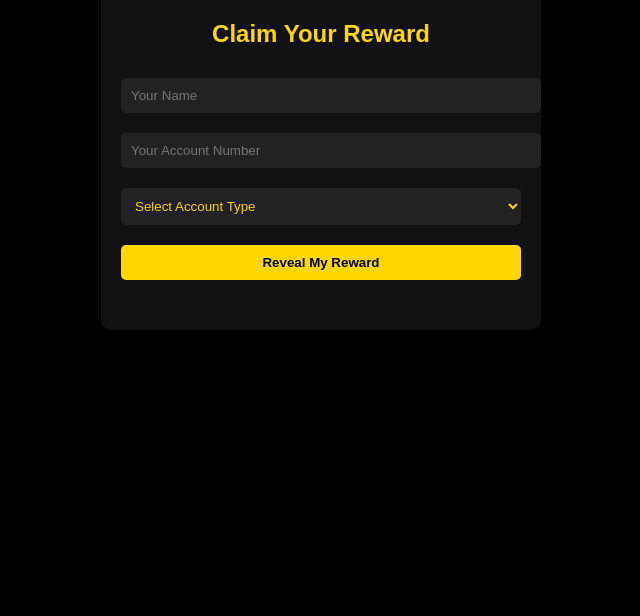
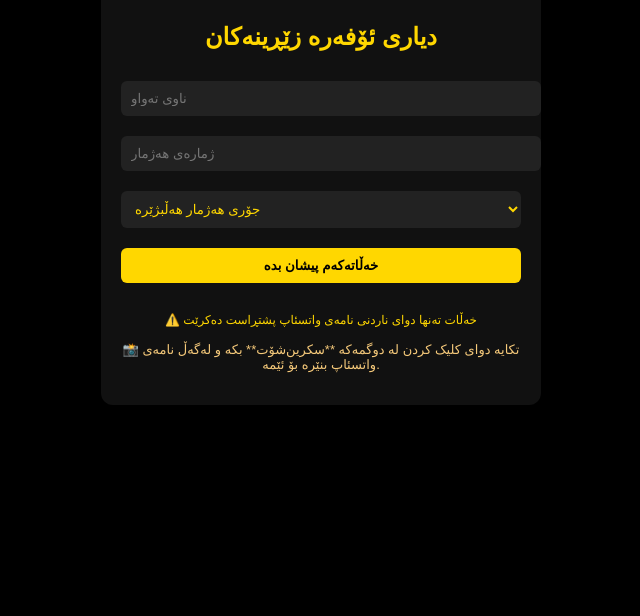
Before and after one commit to marketing682/Investment-Spot-Golden-Reward, a plain HTML site: page index.html in a window 1280 px wide. Shown: the part 184-800 px from the top of the page, without its empty margins (319-959 px from the left). Drawn offline with Linux system fonts and the light colour scheme.

Commit message:
index.html

```diff
--- a/index.html
+++ b/index.html
@@ -1,34 +1,91 @@
 <!DOCTYPE html>
-<html lang="en">
+<html lang="ku">
 <head>
 <meta charset="UTF-8">
 <meta name="viewport" content="width=device-width, initial-scale=1.0">
-<title>Investment Spot Reward</title>
+<title>Investment Spot – خەڵات</title>
+
 <style>
-  body { font-family: Arial; background: #000; color: gold; padding: 20px; }
-  .container { max-width: 400px; margin: auto; background: #111; padding: 20px; border-radius: 10px; text-align: center; }
-  img { max-width: 150px; margin-bottom: 20px; }
-  input, select, button { width: 100%; padding: 10px; margin: 10px 0; border-radius: 5px; border: none; }
-  input, select { background: #222; color: gold; }
-  button { background: gold; color: black; font-weight: bold; cursor: pointer; }
-  button:disabled { background: #555; cursor: not-allowed; }
-  .result { margin-top: 20px; font-weight: bold; }
+  body {
+    font-family: Arial, sans-serif;
+    background: #000;
+    color: gold;
+    padding: 20px;
+  }
+  .container {
+    max-width: 400px;
+    margin: auto;
+    background: #111;
+    padding: 20px;
+    border-radius: 12px;
+    text-align: center;
+  }
+  img {
+    max-width: 160px;
+    margin-bottom: 15px;
+  }
+  input, select, button {
+    width: 100%;
+    padding: 10px;
+    margin: 10px 0;
+    border-radius: 6px;
+    border: none;
+  }
+  input, select {
+    background: #222;
+    color: gold;
+  }
+  button {
+    background: gold;
+    color: black;
+    font-weight: bold;
+    cursor: pointer;
+  }
+  button:disabled {
+    background: #555;
+    cursor: not-allowed;
+  }
+  .result {
+    margin-top: 20px;
+    font-weight: bold;
+  }
 </style>
 </head>
+
 <body>
 <div class="container">
-  <img src="https://www.investment-spot.com/logo.png" alt="Investment Spot Logo">
-  <h2>Claim Your Reward</h2>
-  <input type="text" id="name" placeholder="Your Name" required>
-  <input type="text" id="accountNumber" placeholder="Your Account Number" required>
+
+  <!-- LOGO -->
+  <img src="https://investment-spot.com/wp-content/uploads/2025/07/Untitled-design-6.png" alt="Investment Spot Logo">
+
+
+  <h2>دیاری ئۆفەرە زێڕینەکان</h2>
+
+  <input type="text" id="name" placeholder="ناوی تەواو" required>
+
+  <input type="text" id="accountNumber" placeholder="ژمارەی هەژمار" required>
+
   <select id="accountType">
-    <option value="">Select Account Type</option>
+    <option value="">جۆری هەژمار هەڵبژێرە</option>
     <option value="nano">Nano</option>
     <option value="prime">Prime</option>
     <option value="pro">Pro</option>
   </select>
-  <button id="revealBtn" onclick="revealReward()">Reveal My Reward</button>
+
+  <button id="revealBtn" onclick="revealReward()">
+    خەڵاتەکەم پیشان بدە
+  </button>
+
   <div class="result" id="result"></div>
+
+  <p style="font-size:12px; margin-top:15px;">
+    ⚠️ خەڵات تەنها دوای ناردنی نامەی واتسئاپ پشتڕاست دەکرێت
+  </p>
+<p style="font-size:13px; margin-top:15px; color:#f5c97a;">
+  📸 تکایە دوای کلیک کردن لە دوگمەکە
+  **سکرین‌شۆت** بکە و لەگەڵ نامەی واتسئاپ بنێرە بۆ ئێمە.
+</p>
+
 </div>
 
 <script>
@@ -37,41 +94,60 @@ function revealReward() {
   const accountNum = document.getElementById('accountNumber').value.trim();
   const account = document.getElementById('accountType').value;
 
-  if(!name || !accountNum || !account){
-    alert("Please fill all fields!");
+  if (!name || !accountNum || !account) {
+    alert("تکایە هەموو خانەکان پڕ بکەوە");
     return;
   }
 
-  // Check if this account number already claimed
-  if(localStorage.getItem(accountNum)){
-    alert("This account number has already claimed a reward.");
+  // one-time only per account number
+  if (localStorage.getItem(accountNum)) {
+    alert("ئەم ژمارەی هەژمارە پێشتر خەڵاتی وەرگرتووە");
     return;
   }
 
   const rewards = {
-    nano: ["$10 Cash Gift", "VIP Support Access – 1 Month", "Free Risk Management Toolkit (PDF)", "Exclusive Seminar / Webinar Seat"],
-    prime: ["$25 Cash Gift", "15% Cashback (1 Month)", "VIP Support Access – 1 Month", "Free Risk Management Toolkit (PDF)", "Exclusive Seminar / Webinar Seat"],
-    pro: ["$50 Cash Gift", "10% Cashback (1 Month)", "VIP Support Access – 1 Month", "Free Risk Management Toolkit (PDF)", "Exclusive Seminar / Webinar Seat"]
+    nano: [
+      "$10 Cash Gift",
+      "VIP Support – 1 مانگ",
+      "Free Risk Management PDF",
+      "بەشداریکردن لە سیمینار / وێبینار"
+    ],
+    prime: [
+      "$25 Cash Gift",
+      "15% Cashback – 1 مانگ",
+      "VIP Support – 1 مانگ",
+      "Free Risk Management PDF",
+      "بەشداریکردن لە سیمینار / وێبینار"
+    ],
+    pro: [
+      "$50 Cash Gift",
+      "10% Cashback – 1 مانگ",
+      "VIP Support – 1 مانگ",
+      "Free Risk Management PDF",
+      "بەشداریکردن لە سیمینار / وێبینار"
+    ]
   };
 
-  const accountRewards = rewards[account];
-  const reward = accountRewards[Math.floor(Math.random() * accountRewards.length)];
+  const rewardList = rewards[account];
+  const reward = rewardList[Math.floor(Math.random() * rewardList.length)];
 
-  // Save to localStorage to prevent multiple attempts
+  // lock account number
   localStorage.setItem(accountNum, reward);
 
-  // Show result on page
-  document.getElementById('result').innerText = `Congrats ${name}! Your reward is: ${reward}`;
+  document.getElementById('result').innerText =
+    `پیرۆزە ${name} 🎉 خەڵاتەکەت: ${reward}`;
+
   document.getElementById('revealBtn').disabled = true;
 
-  // WhatsApp link (locked message)
-  const waNumber = "9647700000872"; // international format without +
-  const msg = encodeURIComponent(`User: ${name}\nAccount Number: ${accountNum}\nAccount Type: ${account}\nReward: ${reward}`);
-  const waLink = `https://wa.me/${waNumber}?text=${msg}`;
+  // WhatsApp (NO + sign)
+  const waNumber = "9647700000872";
+  const msg = encodeURIComponent(
+    `ناو: ${name}\nژمارەی هەژمار: ${accountNum}\nجۆری هەژمار: ${account}\nخەڵات: ${reward}`
+  );
 
-  // Open WhatsApp
-  window.location.href = waLink;
+  window.location.href = `https://wa.me/${waNumber}?text=${msg}`;
 }
 </script>
+
 </body>
 </html>
```
